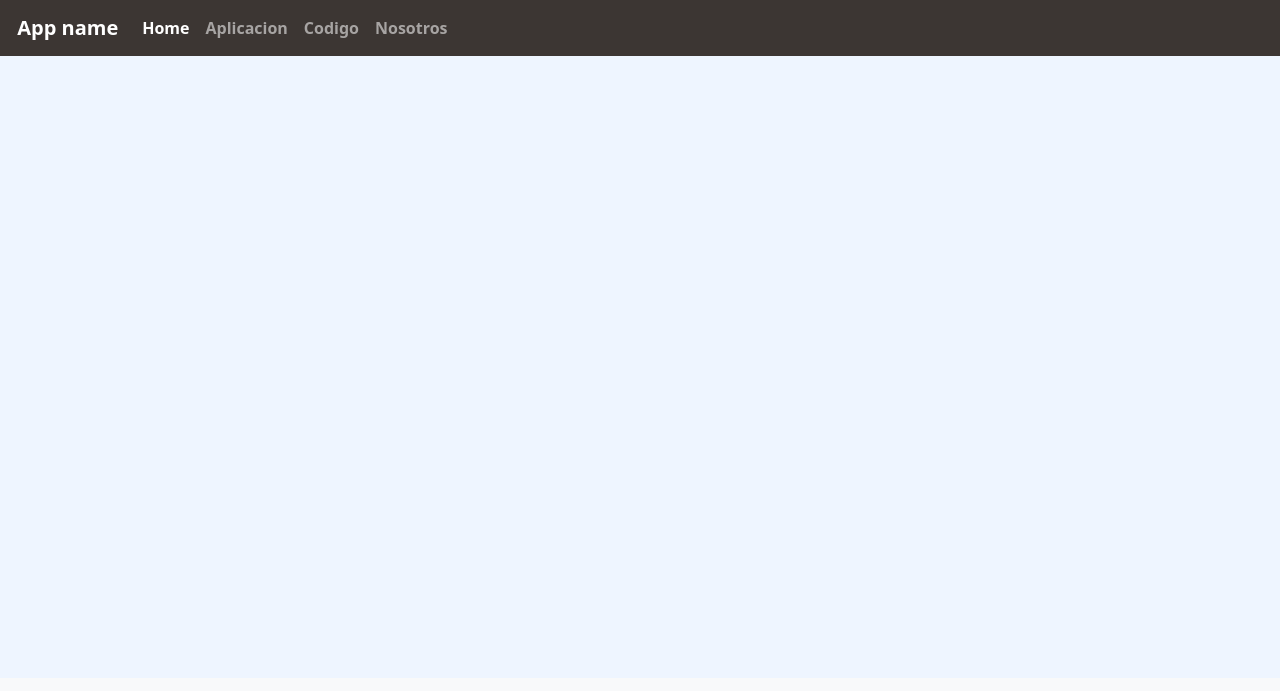
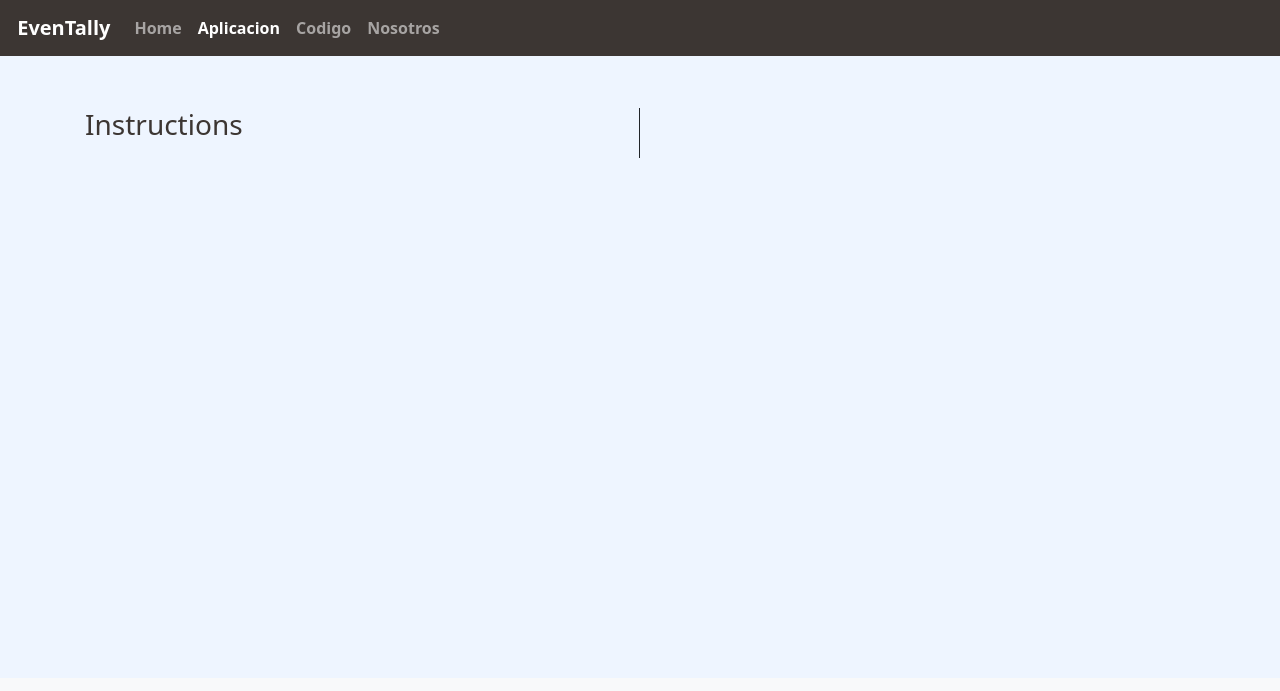
Before and after one commit to victor1127/EvenTally, a plain HTML site: page app.html in a window 1280 px wide. Shown: the top 691 px of the page. Drawn offline with nearby package versions, Linux system fonts and the light colour scheme.

Commit message:
Updates to the nav bar
updated the nav bar links, set the active attribute of each html page

```diff
--- a/app.html
+++ b/app.html
@@ -2,7 +2,7 @@
 <html lang="en" class="h-100">
 
     <head>
-        <title>App Name: Victor Manuel Campusano Sosa </title>
+        <title>EvenTally: Victor Manuel Campusano Sosa </title>
         <!-- Required meta tags -->
         <meta charset="utf-8">
         <meta name="viewport" content="width=device-width, initial-scale=1, shrink-to-fit=no">
@@ -22,7 +22,7 @@
         <nav class="navbar navbar-expand-md navbar-dark fixed-top">
             <div class="container-fluid">
                 <a class="navbar-brand" href="#">
-                    <img src="" width="30"> App name
+                    <img src="" width="30"> EvenTally
                 </a>
                 <button class="navbar-toggler" type="button" data-bs-toggle="collapse" data-bs-target="#navbarCollapse"
                     aria-controls="navbarCollapse" aria-expanded="false" aria-label="Toggle navigation">
@@ -31,10 +31,10 @@
                 <div class="collapse navbar-collapse" id="navbarCollapse">
                     <ul class="navbar-nav me-auto mb-2 mb-md-0">
                         <li class="nav-item">
-                            <a class="nav-link active" aria-current="page" href="#">Home</a>
+                            <a class="nav-link" href="index.html">Home</a>
                         </li>
                         <li class="nav-item">
-                            <a class="nav-link" href="app.html">Aplicacion</a>
+                            <a class="nav-link active" aria-current="page" href="app.html">Aplicacion</a>
                         </li>
                         <li class="nav-item">
                             <a class="nav-link" href="code.html">Codigo</a>
@@ -48,7 +48,17 @@
         </nav>
 
         <main class="flex-shrink-0">
+            <div class="container">
+                <div class="row row-cols-1 row-cols-md-2 pt-5">
+                    <div class="col border-end border-1 border-dark">
+                        <h3>Instructions</h3>
+                        <p class="lead">
 
+                        </p>
+                    </div>
+                    <div class="col"></div>
+                </div>
+            </div>
         </main>
 
         <footer class="footer mt-auto py-3 bg-light">
--- a/js/side.js
+++ b/js/side.js
@@ -1,3 +1,3 @@
-function hello(){
+function Get(){
     alert("Hello world");
 }
```
Also changed, not shown: about.html (+2 -2 lines), code.html (+2 -2 lines), index.html (+2 -1 lines).
